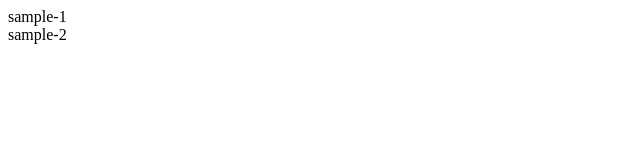
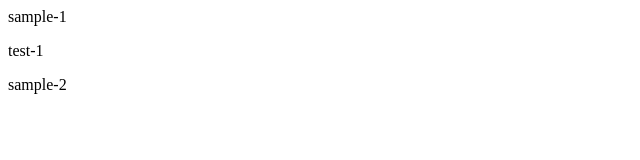
Before and after one commit to neominalsolutions/react-app-with-webpack, a React app: page / in a window 1280 px wide. Shown: the top 160 px of the page, without its empty margins (0-640 px from the left). Built offline with nearby package versions, Linux system fonts and the light colour scheme.

Commit message:
ClassComponentSample

```diff
--- a/src/components/class-component-sample.tsx
+++ b/src/components/class-component-sample.tsx
@@ -7,6 +7,7 @@ import { Component, ReactNode } from 'react';
 // object, array, object[], regex, func bunlarda ref type olarak tanımlanır.
 type Props = {
 	text: string;
+	content?: string; // Optional değer
 };
 // const c: Props = { text: '10' };
 // c.text
@@ -18,7 +19,12 @@ export class ClassComponentSample extends Component<Props> {
 	}
 
 	render(): ReactNode {
-		return <div>{this.props.text}</div>;
+		return (
+			<div>
+				{this.props.text}
+				<p>{this.props.content}</p>
+			</div>
+		);
 	}
 }
 
--- a/src/index.tsx
+++ b/src/index.tsx
@@ -26,7 +26,7 @@ const rootElement = ReactDOM.createRoot(
 // rootElement.render(<>React App</>);
 rootElement.render(
 	<div>
-		<ClassComponentSample text="sample-1" />
+		<ClassComponentSample text="sample-1" content="test-1" />
 		<ClassComponentSample text="sample-2" />
 		<a href="www.a.com"></a>
 	</div>
```
